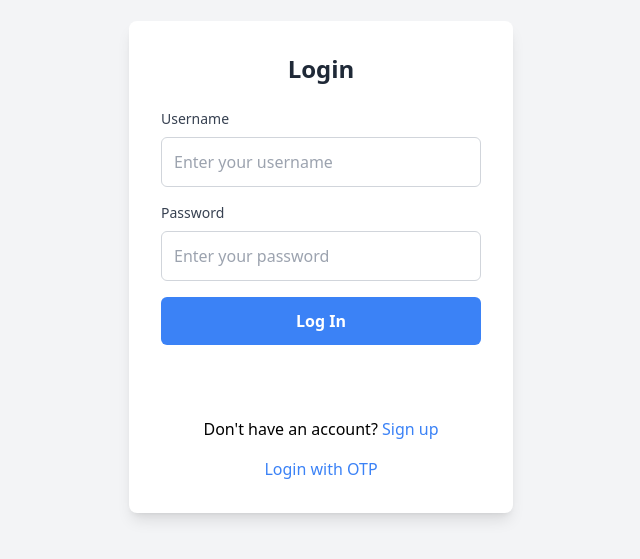
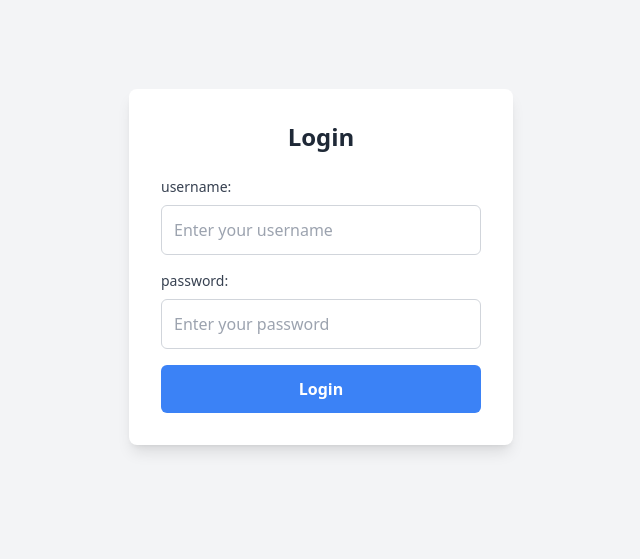
Before and after one commit to MendelCohen770/app-chat, a React (Vite) app in the folder client/: page / in a window 1280 px wide. Shown: the part 133-692 px from the top of the page, without its empty margins (319-959 px from the left). Built offline with nearby package versions, Linux system fonts and the light colour scheme.

Commit message:
some chanches in the server with the enum end the client with the page login

```diff
--- a/client/src/pages/Login.tsx
+++ b/client/src/pages/Login.tsx
@@ -2,131 +2,184 @@ import React, { useState } from 'react';
 import { GoogleOAuthProvider, GoogleLogin } from '@react-oauth/google';
 
 const LoginPage: React.FC = () => {
-    const [username, setUsername] = useState('');
-    const [password, setPassword] = useState('');
-    const [otp, setOtp] = useState('');
-    const [isOtpLogin, setIsOtpLogin] = useState(false);
+
+    const [username, setUsername] = useState<string>('');
+    const [password, setPassword] = useState<string>('');
 
     const handleSubmit = (e: React.FormEvent) => {
         e.preventDefault();
         console.log('Logging in with:', username, password);
-    };
+    }
 
-    const handleOtpSubmit = (e: React.FormEvent) => {
-        e.preventDefault();
-        console.log('Logging in with OTP:', otp);
-    };
+    const handleUsername = (e: React.ChangeEvent<HTMLInputElement>) => {
+        setUsername(e.target.value);
+    }
 
-    const handleGoogleLogin = (response: any) => {
-        console.log(response);
-        // כאן תוכל לשלוח את ה-response לשרת שלך או לעשות עיבוד נוסף
-    };
+    const handlePassword = (e: React.ChangeEvent<HTMLInputElement>) => {
+        setPassword(e.target.value);
+    }
 
     return (
         <div className="flex items-center justify-center min-h-screen bg-gray-100">
             <div className="bg-white p-8 rounded-lg shadow-lg w-full max-w-sm">
-                <h2 className="text-2xl font-bold text-center text-gray-800 mb-6">Login</h2>
-
-                {/* טופס התחברות רגיל */}
-                {!isOtpLogin ? (
+                <h2 className='text-2xl font-bold text-center text-gray-800 mb-6'>Login</h2>
                 <form onSubmit={handleSubmit} className="space-y-4">
-                        {/* שדה Username */}
                     <div>
-                            <label htmlFor="username" className="block text-sm font-medium text-gray-700">Username</label>
+                        <label htmlFor="username" className="block text-sm font-medium text-gray-700">username:</label>
                         <input
+                            id='username'
+                            name='username'
+                            value={username}
                             type="text"
-                                id="username"
-                                name="username"
-                                value={username}
-                                onChange={(e) => setUsername(e.target.value)}
+                            placeholder="Enter your username"
                             className="mt-2 p-3 w-full border border-gray-300 rounded-md focus:outline-none focus:ring-2 focus:ring-blue-500"
-                                placeholder="Enter your username"
+                            onChange={(e) => handleUsername(e)}
+                        />
+                    </div>
+                    <div>
+                        <label htmlFor="password" className="block text-sm font-medium text-gray-700">password:</label>
+                        <input
+                            type="password"
+                            id='password'
+                            name='password'
+                            value={password}
+                            placeholder='Enter your password'
+                            className="mt-2 p-3 w-full border border-gray-300 rounded-md focus:outline-none focus:ring-2 focus:ring-blue-500"
+                            onChange={(e) => handlePassword(e)}
                         />
                     </div>
 
-                        {/* שדה Password */}
-                        <div>
-                            <label htmlFor="password" className="block text-sm font-medium text-gray-700">Password</label>
-                            <input
-                                type="password"
-                                id="password"
-                                name="password"
-                                value={password}
-                                onChange={(e) => setPassword(e.target.value)}
-                                className="mt-2 p-3 w-full border border-gray-300 rounded-md focus:outline-none focus:ring-2 focus:ring-blue-500"
-                                placeholder="Enter your password"
-                            />
-                        </div>
+                    <button type="submit" className="w-full py-3 bg-blue-500 text-white font-semibold rounded-md hover:bg-blue-600 transition duration-200">Login</button>
 
-                        {/* כפתור התחברות */}
-                        <button
-                            type="submit"
-                            className="w-full py-3 bg-blue-500 text-white font-semibold rounded-md hover:bg-blue-600 transition duration-200"
-                        >
-                            Log In
-                        </button>
-
-                        {/* כפתור התחברות עם גוגל */}
-                        <GoogleLogin
-                            onSuccess={handleGoogleLogin}
-                            onError={() => console.log('Login Failed')}
-                            useOneTap
-                        />
-
-                        {/* לינק להרשמה */}
-                        <div className="mt-4 text-center">
-                            <p>Don't have an account? <a href="/signup" className="text-blue-500 hover:underline">Sign up</a></p>
-                        </div>
-
-                        {/* כפתור להחלפה ל-OTP */}
-                        <div className="mt-4 text-center">
-                            <button
-                                type="button"
-                                onClick={() => setIsOtpLogin(true)}
-                                className="text-blue-500 hover:underline"
-                            >
-                                Login with OTP
-                            </button>
-                        </div>
                 </form>
-                ) : (
-                    /* טופס כניסה עם קוד OTP */
-                    <form onSubmit={handleOtpSubmit} className="space-y-4">
-                        <div>
-                            <label htmlFor="otp" className="block text-sm font-medium text-gray-700">Enter OTP</label>
-                            <input
-                                type="text"
-                                id="otp"
-                                name="otp"
-                                value={otp}
-                                onChange={(e) => setOtp(e.target.value)}
-                                className="mt-2 p-3 w-full border border-gray-300 rounded-md focus:outline-none focus:ring-2 focus:ring-blue-500"
-                                placeholder="Enter OTP"
-                            />
-                        </div>
-
-                        <button
-                            type="submit"
-                            className="w-full py-3 bg-blue-500 text-white font-semibold rounded-md hover:bg-blue-600 transition duration-200"
-                        >
-                            Verify OTP
-                        </button>
-
-                        {/* כפתור חזרה לטופס רגיל */}
-                        <div className="mt-4 text-center">
-                            <button
-                                type="button"
-                                onClick={() => setIsOtpLogin(false)}
-                                className="text-blue-500 hover:underline"
-                            >
-                                Back to Login with Username/Password
-                            </button>
-                        </div>
-                    </form>
-                )}
             </div>
         </div>
-    );
+    )
+    // const [username, setUsername] = useState('');
+    // const [password, setPassword] = useState('');
+    // const [otp, setOtp] = useState('');
+    // const [isOtpLogin, setIsOtpLogin] = useState(false);
+
+    // const handleSubmit = (e: React.FormEvent) => {
+    //     e.preventDefault();
+    //     console.log('Logging in with:', username, password);
+    // };
+
+    // const handleOtpSubmit = (e: React.FormEvent) => {
+    //     e.preventDefault();
+    //     console.log('Logging in with OTP:', otp);
+    // };
+
+    // const handleGoogleLogin = (response: any) => {
+    //     console.log(response);
+    //     // כאן תוכל לשלוח את ה-response לשרת שלך או לעשות עיבוד נוסף
+    // };
+
+    // return (
+    //     <div className="flex items-center justify-center min-h-screen bg-gray-100">
+    //         <div className="bg-white p-8 rounded-lg shadow-lg w-full max-w-sm">
+    //             <h2 className="text-2xl font-bold text-center text-gray-800 mb-6">Login</h2>
+
+    //             {/* טופס התחברות רגיל */}
+    //             {!isOtpLogin ? (
+    //                 <form onSubmit={handleSubmit} className="space-y-4">
+    //                     {/* שדה Username */}
+    //                     <div>
+    //                         <label htmlFor="username" className="block text-sm font-medium text-gray-700">Username</label>
+    //                         <input
+    //                             type="text"
+    //                             id="username"
+    //                             name="username"
+    //                             value={username}
+    //                             onChange={(e) => setUsername(e.target.value)}
+    //                             className="mt-2 p-3 w-full border border-gray-300 rounded-md focus:outline-none focus:ring-2 focus:ring-blue-500"
+    //                             placeholder="Enter your username"
+    //                         />
+    //                     </div>
+
+    //                     {/* שדה Password */}
+    //                     <div>
+    //                         <label htmlFor="password" className="block text-sm font-medium text-gray-700">Password</label>
+    //                         <input
+    //                             type="password"
+    //                             id="password"
+    //                             name="password"
+    //                             value={password}
+    //                             onChange={(e) => setPassword(e.target.value)}
+    //                             className="mt-2 p-3 w-full border border-gray-300 rounded-md focus:outline-none focus:ring-2 focus:ring-blue-500"
+    //                             placeholder="Enter your password"
+    //                         />
+    //                     </div>
+
+    //                     {/* כפתור התחברות */}
+    //                     <button
+    //                         type="submit"
+    //                         className="w-full py-3 bg-blue-500 text-white font-semibold rounded-md hover:bg-blue-600 transition duration-200"
+    //                     >
+    //                         Log In
+    //                     </button>
+
+    //                     {/* כפתור התחברות עם גוגל */}
+    //                     <GoogleLogin
+    //                         onSuccess={handleGoogleLogin}
+    //                         onError={() => console.log('Login Failed')}
+    //                         useOneTap
+    //                     />
+
+    //                     {/* לינק להרשמה */}
+    //                     <div className="mt-4 text-center">
+    //                         <p>Don't have an account? <a href="/signup" className="text-blue-500 hover:underline">Sign up</a></p>
+    //                     </div>
+
+    //                     {/* כפתור להחלפה ל-OTP */}
+    //                     <div className="mt-4 text-center">
+    //                         <button
+    //                             type="button"
+    //                             onClick={() => setIsOtpLogin(true)}
+    //                             className="text-blue-500 hover:underline"
+    //                         >
+    //                             Login with OTP
+    //                         </button>
+    //                     </div>
+    //                 </form>
+    //             ) : (
+    //                 /* טופס כניסה עם קוד OTP */
+    //                 <form onSubmit={handleOtpSubmit} className="space-y-4">
+    //                     <div>
+    //                         <label htmlFor="otp" className="block text-sm font-medium text-gray-700">Enter OTP</label>
+    //                         <input
+    //                             type="text"
+    //                             id="otp"
+    //                             name="otp"
+    //                             value={otp}
+    //                             onChange={(e) => setOtp(e.target.value)}
+    //                             className="mt-2 p-3 w-full border border-gray-300 rounded-md focus:outline-none focus:ring-2 focus:ring-blue-500"
+    //                             placeholder="Enter OTP"
+    //                         />
+    //                     </div>
+
+    //                     <button
+    //                         type="submit"
+    //                         className="w-full py-3 bg-blue-500 text-white font-semibold rounded-md hover:bg-blue-600 transition duration-200"
+    //                     >
+    //                         Verify OTP
+    //                     </button>
+
+    //                     {/* כפתור חזרה לטופס רגיל */}
+    //                     <div className="mt-4 text-center">
+    //                         <button
+    //                             type="button"
+    //                             onClick={() => setIsOtpLogin(false)}
+    //                             className="text-blue-500 hover:underline"
+    //                         >
+    //                             Back to Login with Username/Password
+    //                         </button>
+    //                     </div>
+    //                 </form>
+    //             )}
+    //         </div>
+    //     </div>
+    // );
 };
 
 const App: React.FC = () => {
```
Also changed, not shown: 2 other files (tests, documents, lock files or other folders). Lines whose indentation alone changed are shown as unchanged.
